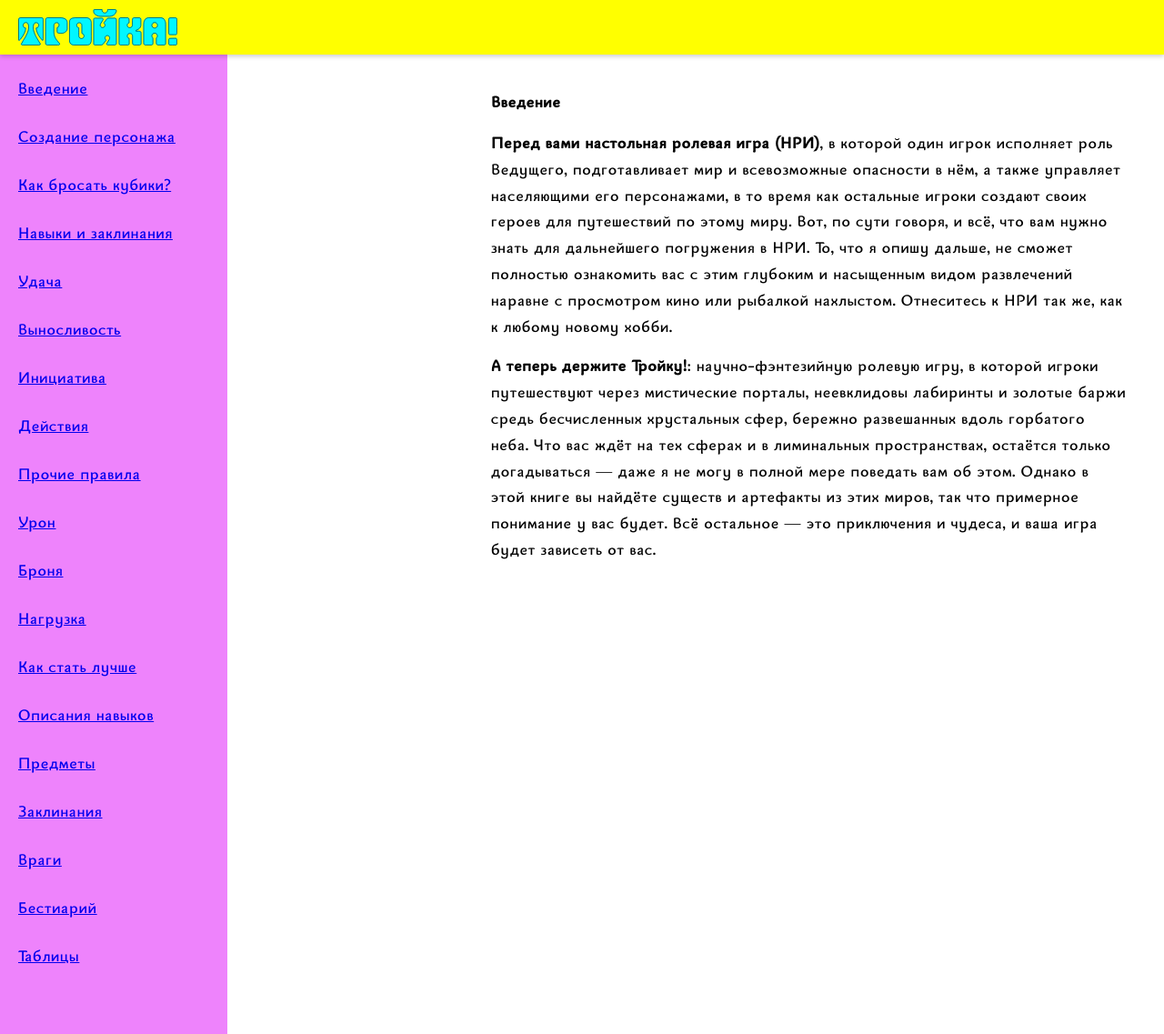
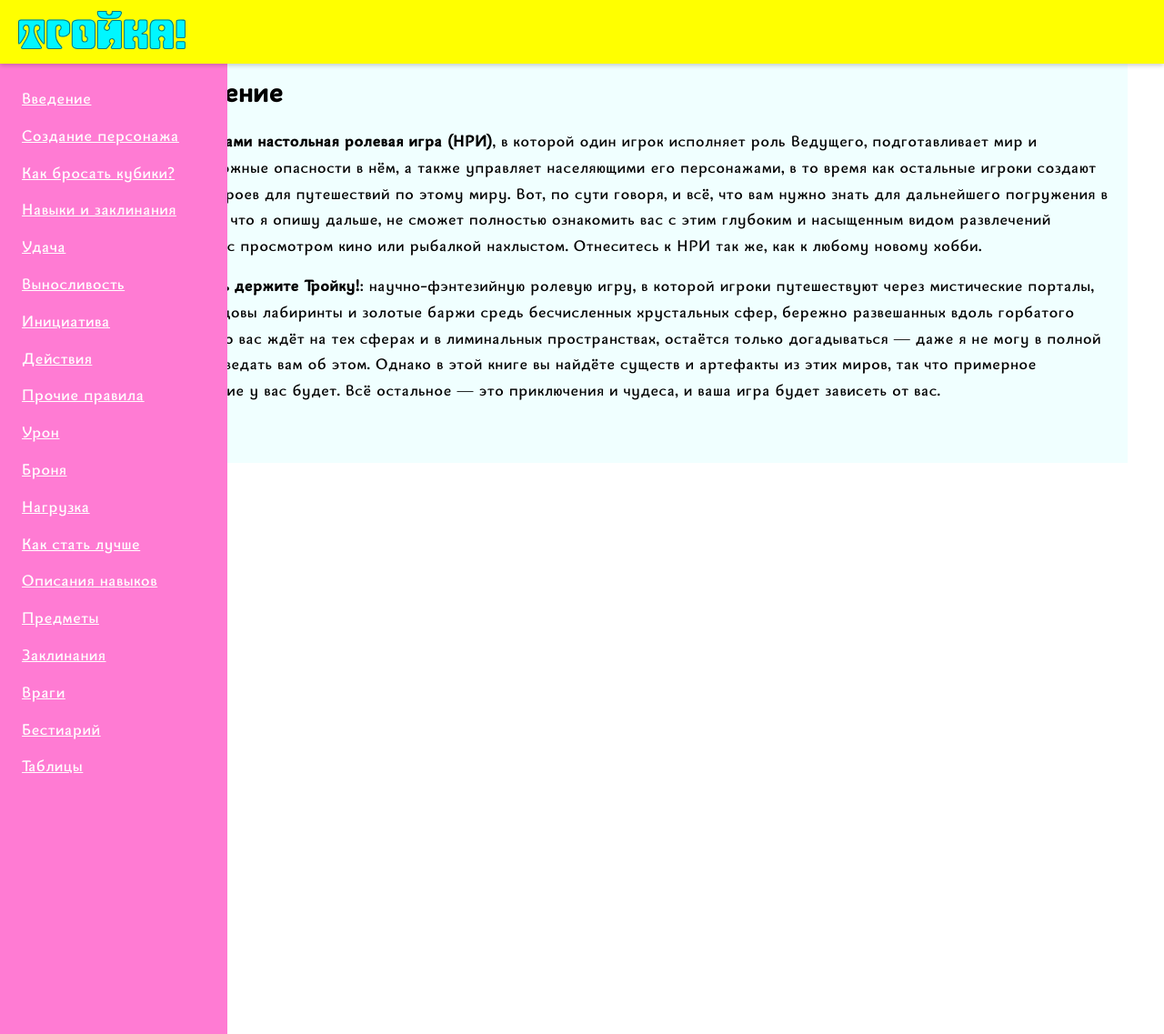
Before and after one commit to mishagordeev/troika, a Flask app: page /introduction in a window 1280 px wide. Shown: the whole page at 91% size. Run offline with Flask 3, Linux system fonts and the light colour scheme.

Commit message:
Edit style

```diff
--- /dev/null
+++ b/static/js/style.js
@@ -0,0 +1,9 @@
+document.addEventListener('DOMContentLoaded', function() {
+    document.querySelectorAll('em').forEach(em => {
+        em.innerHTML = em.innerHTML.replace(/([A-ZА-ЯЁ])/g, '<span class="capital-letter">$1</span>');
+        em.innerHTML = em.innerHTML.replace(/([1-9])/g, '<span class="numbers">$1</span>');
+    });
+    document.querySelectorAll('em').forEach(em => {
+        em.innerHTML = em.innerHTML.replace(/([1-9])/g, '<span class="numbers">$1</span>');
+    });
+});
--- a/static/styles/style.css
+++ b/static/styles/style.css
@@ -20,6 +20,7 @@
             font-weight: 400;
             font-style: italic;
             font-display: swap;
+
         }
 
         @font-face {
@@ -44,13 +45,17 @@
             transition: margin-left 0.3s;
         }
 
+        .numbers {
+            font-size: 19px;
+        }
+
         /* Плашка сверху */
         .top-bar {
             position: fixed;
             top: 0;
             left: 0;
             width: 100%;
-            height: 60px;
+            height: 70px;
             background-color: yellow;
             color: blue;
             display: flex;
@@ -62,27 +67,33 @@
 
         .menu-btn {
             background: none;
-            border: none;
-            color: blue;
-            font-size: 24px;
+            border: 1px;
+            border-color: black;
+            color: rgb(255, 255, 255);
+            font-size: 32px;
+            margin-top: 2px;
             cursor: pointer;
             margin-right: 20px;
-            display: none; /* Скрыто на десктопе по умолчанию */
+            display: none;
+            stroke-width: 1px;
+            stroke:black;
         }
 
         .logo {
-            height: 40px; /* Регулируйте по необходимости */
+            height: 42px; /* Регулируйте по необходимости */
             margin-right: auto; /* Отталкивает все элементы справа */
+            margin-top: -4px;
         }
 
         /* Боковое меню */
         .side-menu {
             position: fixed;
-            top: 60px;
+            top: 68px;
             left: 0;
             width: 250px;
-            height: calc(100vh - 60px);
-            background-color: rgb(238, 131, 252);
+            height: calc(100vh - 68px);
+            /* background-color: rgb(238, 131, 252); */
+            background-color: #FF7BD3;
             color: white;
             transform: translateX(-100%);
             transition: transform 0.3s;
@@ -95,14 +106,32 @@
         }
 
         .menu-list {
-            margin-top: 10px;
+            margin-top: 20px;
+            margin-bottom: 40px;
             list-style: none;
         }
 
         .menu-item {
-            padding: 15px 20px;
+            padding: 6px 24px;
             cursor: pointer;
             transition: background-color 0.2s;
+            color: #f2f2f2;
+        }
+
+        .menu-item a {
+            color: white;          /* Цвет текста */
+            /* font-weight: bold;      */
+            transition: all 0.3s;    /* Плавные переходы (опционально) */
+            font-size: 18px;
+        }
+
+        em {
+            text-transform: uppercase;
+            font-size: 12px;
+        }
+
+        em b {
+            font-size: 19px;
         }
 
         .menu-item:hover {
@@ -112,24 +141,84 @@
         /* Основное содержимое */
         .content {
             padding: 20px;
-            height: calc(100vh - 60px);
-            overflow-y: auto;
+            /* height: calc(100vh - 60px); */
+            /* overflow-y: auto; */
             transition: margin-left 0.3s;
+            /* background-color: rgb(103, 243, 138); */
+            padding-bottom: 50px;
+            background-color: azure;
         }
 
         .page-content {
             max-width: 1200px;
             margin: 0 auto;
-            background-color: white;
+            /* overflow-y: auto; */
+            background-color: rgb(238, 216, 90)
         }
 
         h1 {
             margin-bottom: 20px;
+            font-size: 32px;
+        }
+
+        h2 {
+            margin-bottom: 4px;
+            font-size: 20px;
+        }
+
+        h3 {
+            margin-bottom: 4px;
         }
 
         p {
             margin-bottom: 15px;
             line-height: 1.6;
+        }
+
+        li {
+            line-height: 1.6;
+        }
+
+        .uppercase-style {
+            text-transform: uppercase;
+            font-size: 12px;
+        }
+
+        .uppercase-style .first-letter {
+            font-size: 19px;
+        }
+
+        .skills {
+            margin-block-end: 15px;
+            list-style-type: none;
+        }
+
+        table {
+            border-collapse: collapse;
+        }
+        th, td {
+            border: 1px solid black;
+            padding: 8px;
+            text-align: left;
+        }
+        th {
+            background-color: #f2f2f2;
+            text-align: center;
+        }
+
+        td:first-child {
+            text-align: center;
+        }
+        /* Если нужно также центрировать заголовок первого столбца */
+        th:first-child {
+            text-align: center;
+        }
+
+        :target::before {
+            content: "";
+            display: block;
+            height: 18px;
+            margin-top: -18px;
         }
 
         /* Медиа-запросы для адаптивности */
@@ -161,7 +250,7 @@
             }
 
             .content {
-                margin-left: 250px;
+                margin-left: 120px;
             }
         }
 
--- a/templates/index.html
+++ b/templates/index.html
@@ -6,6 +6,7 @@
     <title>Troika</title>
     <link rel="stylesheet" href="../static/styles/style.css">
     <base href="/">
+    <script src="../static/js/style.js"></script>
 </head>
 <body>
     <!-- Фиксированная плашка -->
@@ -43,11 +44,9 @@
     <div class="content-overlay"></div>
 
     <!-- Основное содержимое страницы -->
-    <div class="content">
-        <div class="page-content">
-            <div class="content">
+     <div class="page-content">
+        <div class="content">
                 {{ content | safe }}
-            </div>
         </div>
     </div>
 
```
